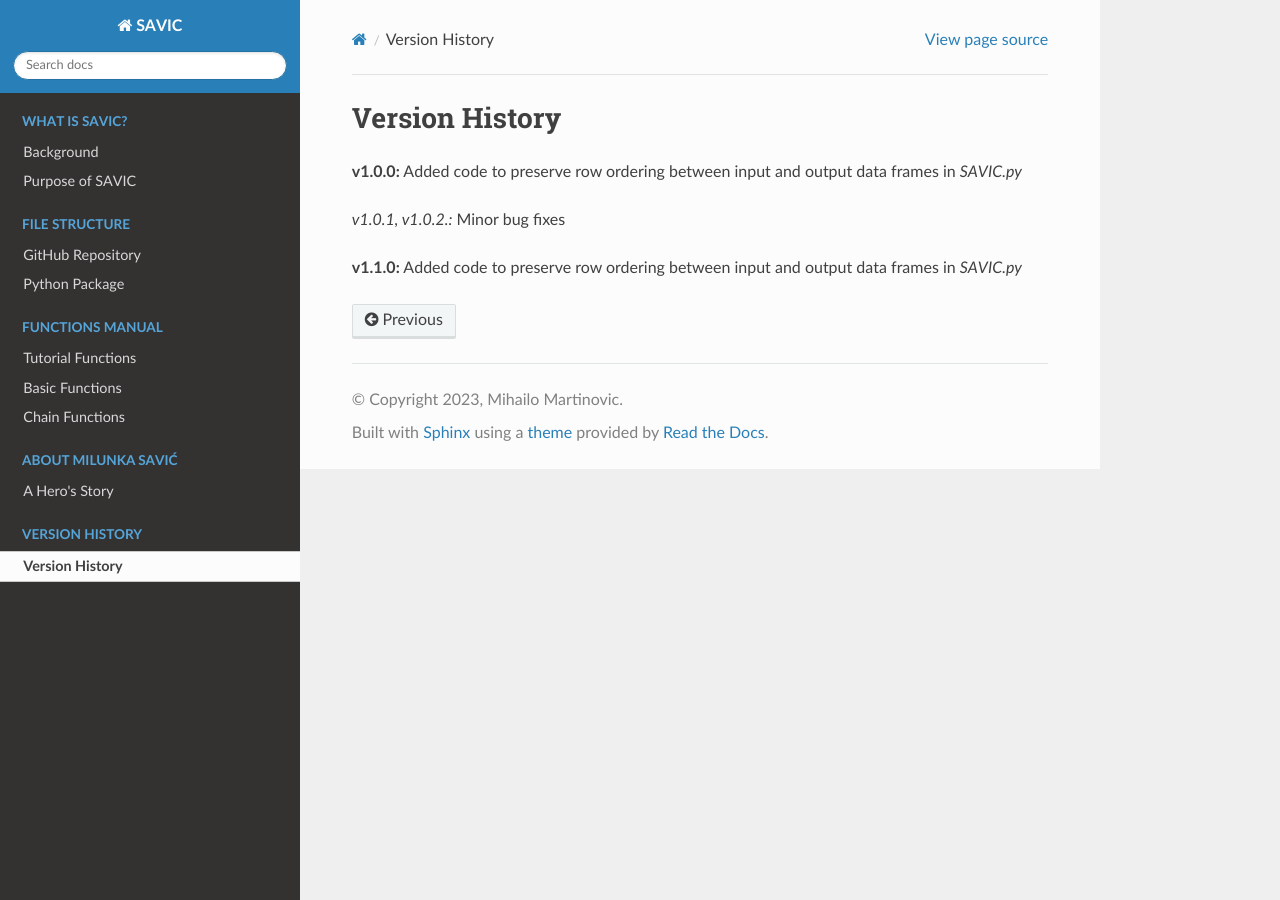
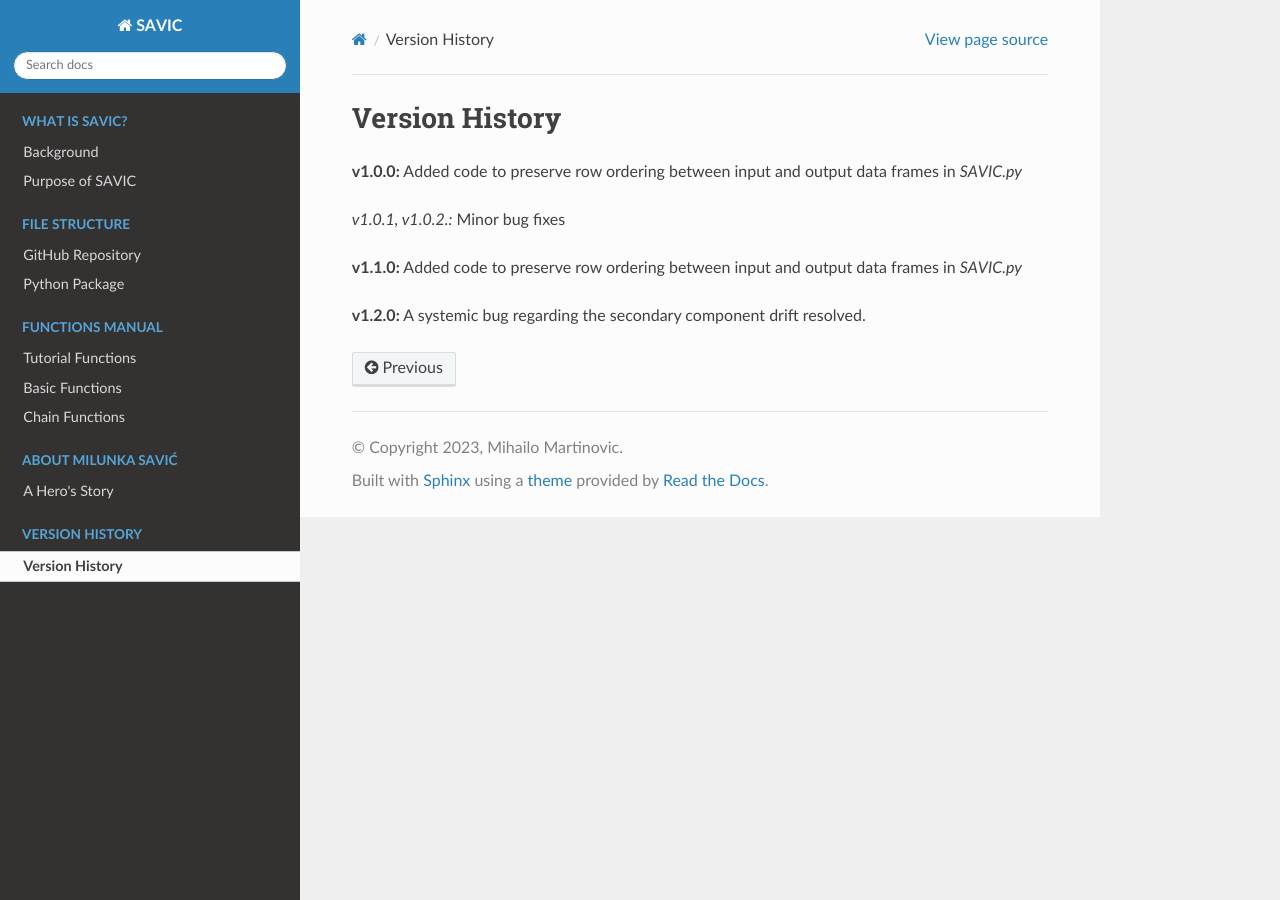
Before and after one commit to MihailoMartinovic/SAVIC, a Sphinx documentation site: the page built from docs/05-version-history.rst, in a window 1280 px wide. Built offline with Sphinx 7.4.7 and the Read the Docs theme 3.1.0, drawn with Linux system fonts in a browser that asks for light colours.

Commit message:
Update 05-version-history.rst

```diff
--- a/docs/05-version-history.rst
+++ b/docs/05-version-history.rst
@@ -10,3 +10,5 @@ Version History
 *v1.0.1, v1.0.2.:* Minor bug fixes
 
 **v1.1.0:** Added code to preserve row ordering between input and output data frames in *SAVIC.py*
+
+**v1.2.0:** A systemic bug regarding the secondary component drift resolved.
```
